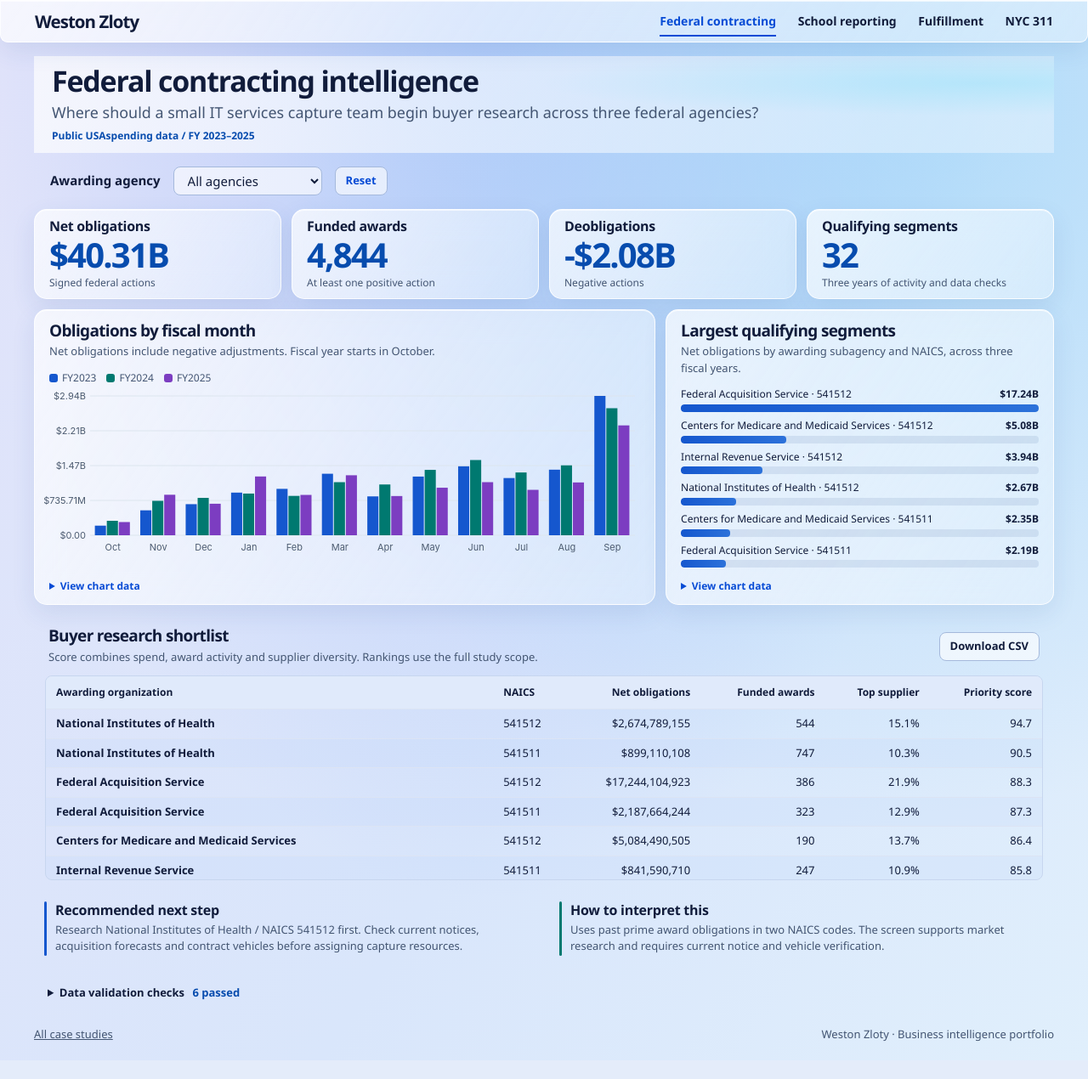
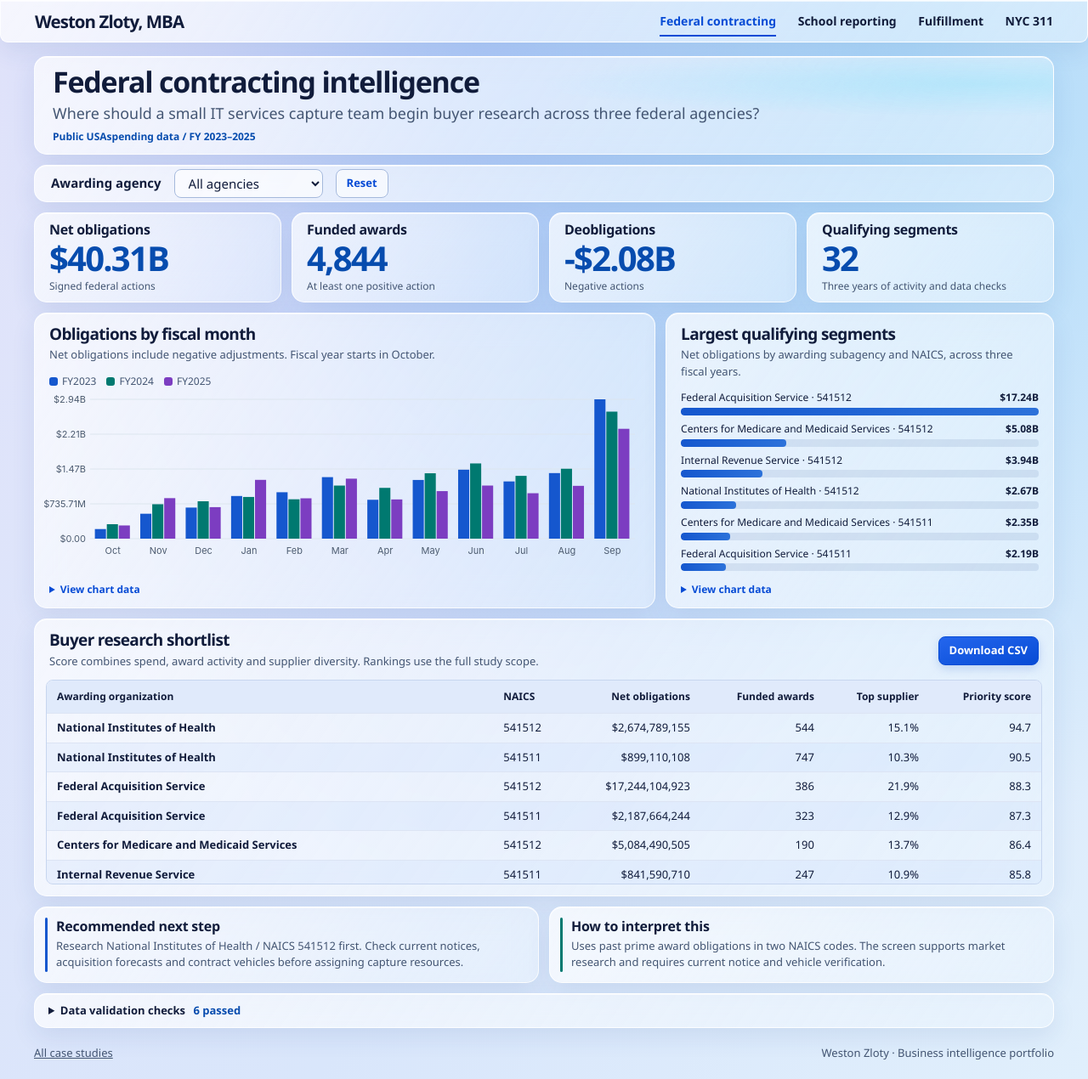
Before and after one commit to AVIZDATASOLUTIONS/bi-portfolio, a plain HTML site: page docs/dashboard.html in a window 1280 px wide. Shown: the whole page at 85% size. Before the commit the page ends 1248 px from the top, so only its background shows below. Drawn offline with Linux system fonts and the light colour scheme.

Commit message:
Refine the dashboard layout and controls

```diff
--- a/docs/dashboard.html
+++ b/docs/dashboard.html
@@ -9,16 +9,16 @@
 <script src="./dashboard-data.js" defer></script>
 <script src="./dashboard.js" defer></script>
 </head>
-<body>
+<body class="dashboard">
 <a class="skip" href="#report">Skip to dashboard</a>
-<header class="masthead"><div class="mast-inner"><a class="brand" href="./index.html">Weston Zloty</a><nav id="project-nav" aria-label="Case studies"></nav></div></header>
+<header class="masthead"><div class="mast-inner"><a class="brand" href="./index.html">Weston Zloty, MBA</a><nav id="project-nav" aria-label="Case studies"></nav></div></header>
 <main id="report" class="wrap">
-<section class="heading">
+<section class="heading glass">
   <h1 id="title">Analytics dashboard</h1>
   <p id="description"></p>
   <div class="provenance" id="provenance"></div>
 </section>
-<form id="filters" class="filters">
+<form id="filters" class="filters glass">
   <label for="scope" id="filter-label">Scope</label>
   <select id="scope"></select>
   <button id="reset" type="button">Reset</button>
@@ -26,18 +26,18 @@
 </form>
 <div id="metrics" class="metrics" aria-label="Key metrics"></div>
 <div class="chart-grid" id="charts"></div>
-<section class="panel rank-panel" aria-labelledby="rank-heading">
+<section class="panel glass rank-panel" aria-labelledby="rank-heading">
   <div class="panel-head with-action">
     <div><h2 id="rank-heading"></h2><p id="rank-summary"></p></div>
-    <button id="download" type="button">Download CSV</button>
+    <button id="download" class="primary" type="button">Download CSV</button>
   </div>
   <div class="scroll-table" id="ranking" tabindex="0" role="region" aria-labelledby="rank-heading"></div>
 </section>
 <div class="decision" aria-live="polite">
-  <section><h2>Recommended next step</h2><p id="action"></p></section>
-  <section><h2>How to interpret this</h2><p id="method"></p></section>
+  <section class="glass"><h2>Recommended next step</h2><p id="action"></p></section>
+  <section class="glass"><h2>How to interpret this</h2><p id="method"></p></section>
 </div>
-<details class="controls" id="controls"><summary>Data validation checks <span id="check-count"></span></summary><ul id="checks"></ul></details>
+<details class="controls glass" id="controls"><summary>Data validation checks <span id="check-count"></span></summary><ul id="checks"></ul></details>
 <noscript><p>Enable JavaScript to view the dashboard. The repository also contains CSV exports and case-study documentation.</p></noscript>
 </main>
 <footer class="wrap footer"><a href="./index.html">All case studies</a><span>Weston Zloty · Business intelligence portfolio</span></footer>
```
